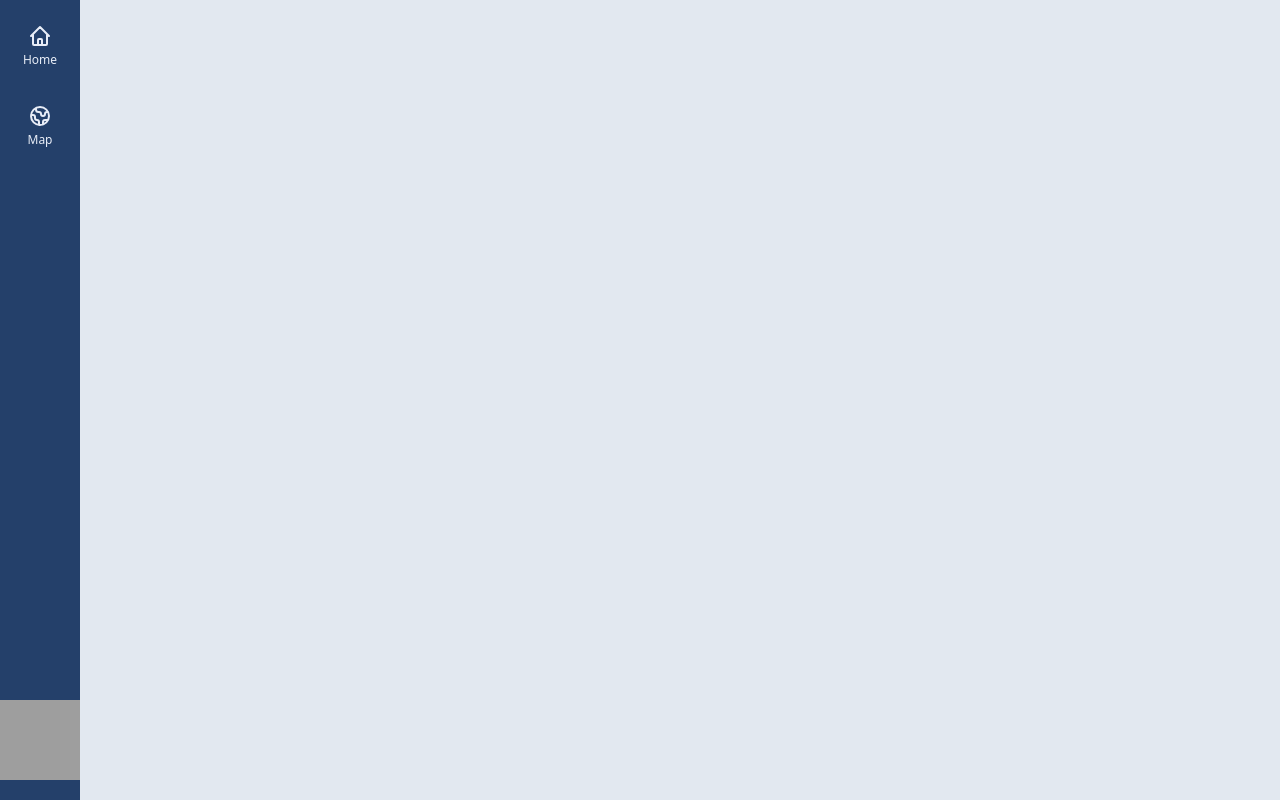
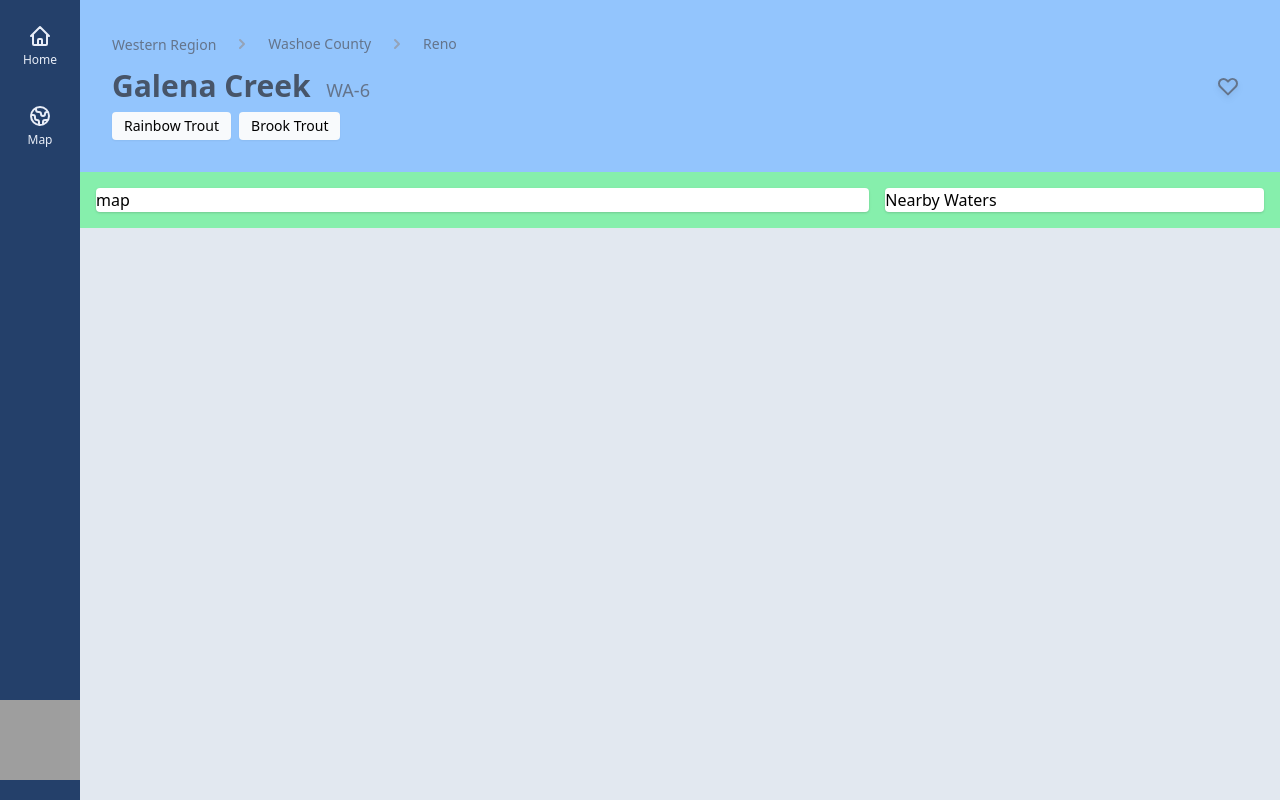
Before and after one commit to jmackie04/fishnv-app, a Vue app: page /waters in a window 1280 px wide. Built offline with nearby package versions, Linux system fonts and the light colour scheme; no server answers; grey boxes are pictures that could not be loaded; a web font is replaced by a local one.

Commit message:
Starting waters pages

```diff
--- a/src/router/index.js
+++ b/src/router/index.js
@@ -1,5 +1,4 @@
 import Home from '../views/home/index.vue'
-import MapView from '../views/map/index.vue'
 import DevView from '../views/dev/index.vue'
 
 export const routes = [
@@ -16,6 +15,11 @@ export const routes = [
     // meta: { title: 'FishNV Map'}
   },
   {
+    path: '/waters',
+    name: 'waters',
+    component: () => import('../views/waters/index.vue')
+  },
+  {
     path: '/dev',
     name: 'Dev',
     component: DevView,
--- /dev/null
+++ b/src/views/waters/index.vue
@@ -0,0 +1,75 @@
+<template>
+  <div class="min-h-full min-w-full">
+    <!-- Page heading -->
+    <header class="py-8 bg-blue-300">
+      <div class="max-w-7xl mx-auto px-4 sm:px-6 lg:px-8 xl:flex xl:items-center xl:justify-between">
+        <div class="flex-1 min-w-0">
+          <nav class="flex" aria-label="Breadcrumb">
+            <ol role="list" class="flex items-center space-x-4">
+              <li>
+                <div>
+                  <a href="#" class="text-sm font-medium text-gray-500 hover:text-gray-700">Western Region</a>
+                </div>
+              </li>
+              <li>
+                <div class="flex items-center">
+                  <!-- Heroicon name: solid/chevron-right -->
+                  <svg class="flex-shrink-0 h-5 w-5 text-gray-400" xmlns="http://www.w3.org/2000/svg" viewBox="0 0 20 20" fill="currentColor" aria-hidden="true">
+                    <path fill-rule="evenodd" d="M7.293 14.707a1 1 0 010-1.414L10.586 10 7.293 6.707a1 1 0 011.414-1.414l4 4a1 1 0 010 1.414l-4 4a1 1 0 01-1.414 0z" clip-rule="evenodd" />
+                  </svg>
+                  <a href="#" class="ml-4 text-sm text-gray-500 hover:text-gray-700">Washoe County</a>
+                </div>
+              </li>
+              <li>
+                <div class="flex items-center">
+                  <!-- Heroicon name: solid/chevron-right -->
+                  <svg class="flex-shrink-0 h-5 w-5 text-gray-400" xmlns="http://www.w3.org/2000/svg" viewBox="0 0 20 20" fill="currentColor" aria-hidden="true">
+                    <path fill-rule="evenodd" d="M7.293 14.707a1 1 0 010-1.414L10.586 10 7.293 6.707a1 1 0 011.414-1.414l4 4a1 1 0 010 1.414l-4 4a1 1 0 01-1.414 0z" clip-rule="evenodd" />
+                  </svg>
+                  <a href="#" class="ml-4 text-sm text-gray-500 hover:text-gray-700">Reno</a>
+                </div>
+              </li>
+            </ol>
+          </nav>
+
+          <h1 class="mt-2 sm:mt-3 text-2xl font-bold leading-7 text-gray-600 sm:text-3xl sm:truncate">
+            Galena Creek
+            <span class="ml-2 text-lg font-normal text-gray-500">WA-6</span>
+          </h1>
+
+          <div class="flex flex-row flex-wrap gap-x-2 gap-y-1 mt-2">
+            <div class="px-3 py-1 text-xs md:text-sm bg-gray-50 shadow-sm inline-block rounded">Rainbow Trout</div>
+            <div class="px-3 py-1 text-xs md:text-sm bg-gray-50 shadow-sm inline-block rounded">Brook Trout</div>
+          </div>
+        </div>
+
+        <div class="mt-2 flex xl:mt-0 xl:ml-4">
+
+          <span class="block">
+            <button type="button" class="inline-flex items-center drop-shadow-md p-2 bg-transparent text-gray-500 hover:text-red-400 focus:rounded focus:outline-none focus:ring-2 focus:ring-offset-2 focus:ring-olive-600">
+              <svg xmlns="http://www.w3.org/2000/svg" class="h-6 w-6" fill="none" viewBox="0 0 24 24" stroke="currentColor">
+                <path stroke-linecap="round" stroke-linejoin="round" stroke-width="2" d="M4.318 6.318a4.5 4.5 0 000 6.364L12 20.364l7.682-7.682a4.5 4.5 0 00-6.364-6.364L12 7.636l-1.318-1.318a4.5 4.5 0 00-6.364 0z" />
+              </svg>
+            </button>
+          </span>
+
+        </div>
+      </div>
+    </header>
+
+    <main class="bg-green-300 grid grid-cols-1 md:grid-cols-3 gap-4 p-4">
+      <div class="h-96 md:h-full col-sapn-1 md:col-span-2 bg-white rounded shadow">map</div>
+      <div class="col-span-1 bg-white rounded shadow">Nearby Waters</div>
+    </main>
+  </div>
+</template>
+
+<script>
+export default {
+  setup () {
+
+
+    return {}
+  }
+}
+</script>
```
